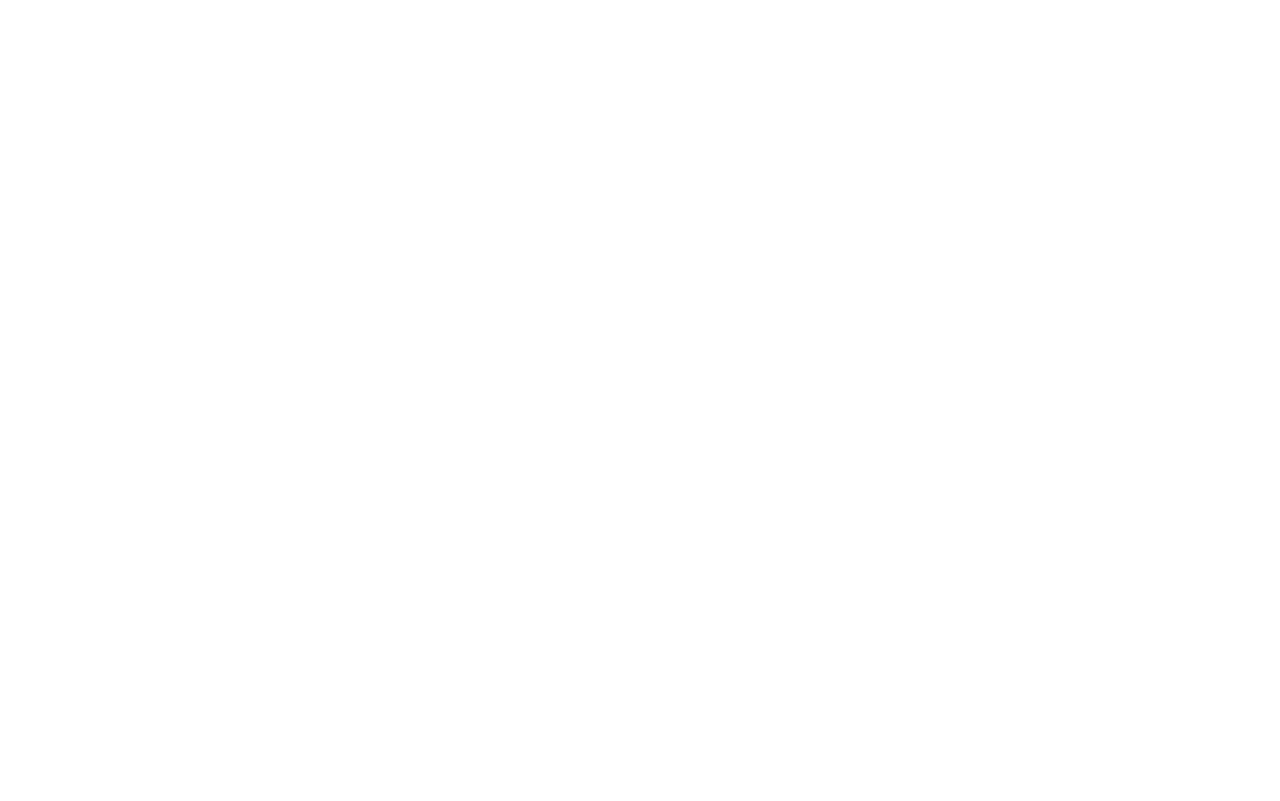
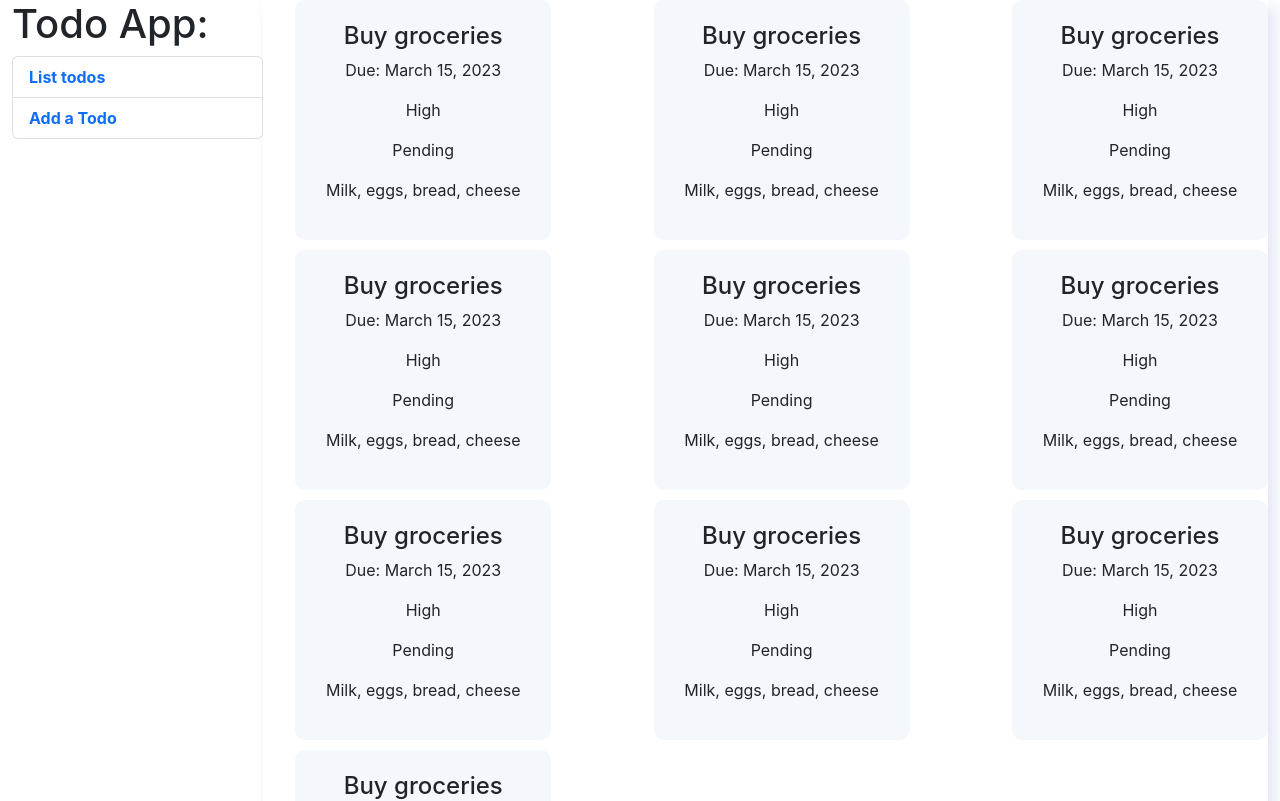
Before and after one commit to luillyfe/todo-app, a React (Create React App) app: page / in a window 1280 px wide. Shown: the top 801 px of the page. Built offline with nearby package versions, Linux system fonts and the light colour scheme.

Commit message:
feature: adding a root layout

```diff
--- a/src/App.css
+++ b/src/App.css
@@ -1,3 +1,21 @@
-.App {
-  text-align: center;
+.container-fluid {
+  display: flex;
 }
+
+#sidebar {
+  display: flex;
+  flex-direction: column;
+
+  width: 20vw;
+}
+
+#detail {
+  width: 80vw;
+}
+
+a {
+  text-decoration: none;
+  font-weight: bold;
+
+  list-style: none;
+}
--- a/src/App.js
+++ b/src/App.js
@@ -1,10 +1,30 @@
 import { React } from "react";
+import { Outlet, Link } from "react-router-dom";
 
 import "bootstrap/dist/css/bootstrap.css";
 import "./App.css";
 
 function App() {
-  return <div className="container"></div>;
+  return (
+    <div className="container-fluid">
+      <div id="sidebar">
+        <h1>Todo App: </h1>
+        <nav>
+          <ul className="list-group">
+            <li className="list-group-item">
+              <Link to={`/`}>List todos</Link>
+            </li>
+            <li className="list-group-item">
+              <Link to={`/todos/add`}>Add a Todo</Link>
+            </li>
+          </ul>
+        </nav>
+      </div>
+      <div id="detail">
+        <Outlet />
+      </div>
+    </div>
+  );
 }
 
 export default App;
--- a/src/Components/CreateTodos.js/createTodos.css
+++ b/src/Components/CreateTodos/createTodos.css
@@ -4,6 +4,8 @@
 
   align-items: center;
   gap: 20px;
+
+  margin-top: 16px;
 }
 
 .form-group {
--- a/src/Components/ListTodos/index.js
+++ b/src/Components/ListTodos/index.js
@@ -4,12 +4,7 @@
 
 const todos = createTodos();
 function ListTodos() {
-  return (
-    <div>
-      <h2>Todos:</h2>
-      <ul className="list-todos">{todos.map(renderTodo)}</ul>
-    </div>
-  );
+  return <ul className="list-todos">{todos.map(renderTodo)}</ul>;
 }
 
 function renderTodo({ title, dueDate, priority, status, notes }) {
--- a/src/index.css
+++ b/src/index.css
@@ -1,13 +1,22 @@
 body {
   margin: 0;
-  font-family: -apple-system, BlinkMacSystemFont, 'Segoe UI', 'Roboto', 'Oxygen',
-    'Ubuntu', 'Cantarell', 'Fira Sans', 'Droid Sans', 'Helvetica Neue',
+  font-family: -apple-system, BlinkMacSystemFont, "Segoe UI", "Roboto", "Oxygen",
+    "Ubuntu", "Cantarell", "Fira Sans", "Droid Sans", "Helvetica Neue",
     sans-serif;
   -webkit-font-smoothing: antialiased;
   -moz-osx-font-smoothing: grayscale;
 }
 
 code {
-  font-family: source-code-pro, Menlo, Monaco, Consolas, 'Courier New',
+  font-family: source-code-pro, Menlo, Monaco, Consolas, "Courier New",
     monospace;
 }
+
+#error-page {
+  display: flex;
+  flex-direction: column;
+  align-items: center;
+  justify-content: center;
+
+  height: 100vh;
+}
```
Also changed, not shown: src/index.js (+6 -2 lines), src/Components/CreateTodos/index.js (renamed from src/Components/CreateTodos.js/index.js).
